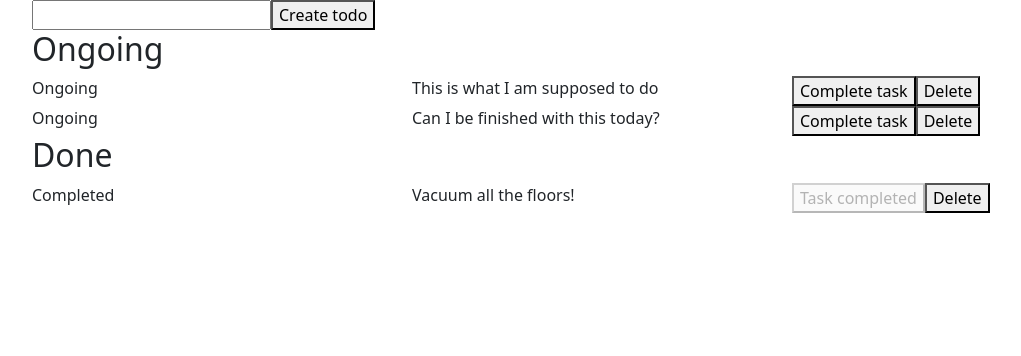
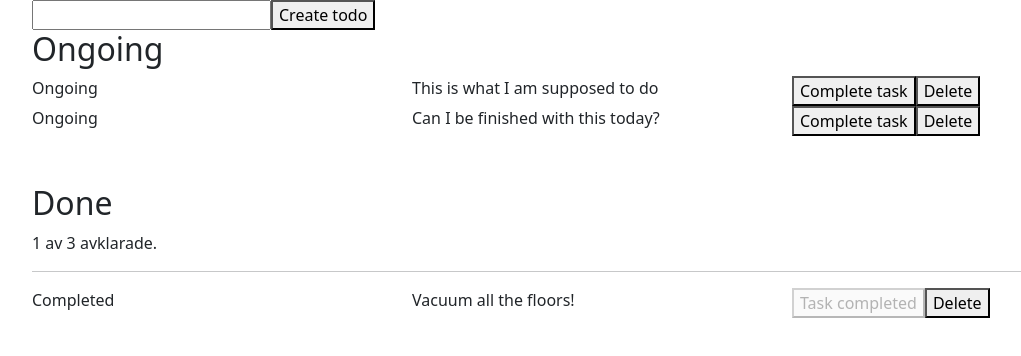
Before and after one commit to devjoppe/mi-todo-react, a React (Vite) app: page / in a window 1280 px wide. Shown: the top 356 px of the page, without its empty margins (50-1071 px from the left). Built offline with nearby package versions, Linux system fonts and the light colour scheme.

Commit message:
Checking how many todos that is completed

```diff
--- a/src/App.tsx
+++ b/src/App.tsx
@@ -1,4 +1,4 @@
-import {useState} from "react";
+import {useEffect, useState} from "react";
 import TodoItem from "./components/TodoItem.tsx";
 import {todoItem} from "./interface/todoInterface.tsx";
 import AddTodo from "./components/AddTodo.tsx";
@@ -11,6 +11,12 @@ function App() {
         {id: 2, body: 'Can I be finished with this today?', state: false},
         {id: 3, body: 'Vacuum all the floors!', state: true},
     ])
+    const [completedTodos, setCompletedTodos] = useState(0)
+
+    useEffect(() => {
+        const checkCompleted = todoList.filter(todo => todo.state === true)
+        setCompletedTodos(checkCompleted.length)
+    }, [todoList])
 
     const handleState = (item:todoItem) => {
         // Map over the Array, check if the ID, if Yes then use the item and set the state to true.
@@ -47,7 +53,9 @@ function App() {
             { todoList.map((todo) => (
                 !todo.state && <TodoItem key={todo.id} todoItem={todo} onClick={handleState} onDelete={handleDelete}/>
             )) }
-            <h2>Done</h2>
+            <h2 className="mt-5">Done</h2>
+            {completedTodos} av {todoList.length} avklarade.
+            <hr />
             { todoList.map((todo) => (
                 todo.state && <TodoItem key={todo.id} todoItem={todo} onClick={handleState} onDelete={handleDelete} />
             )) }
```
